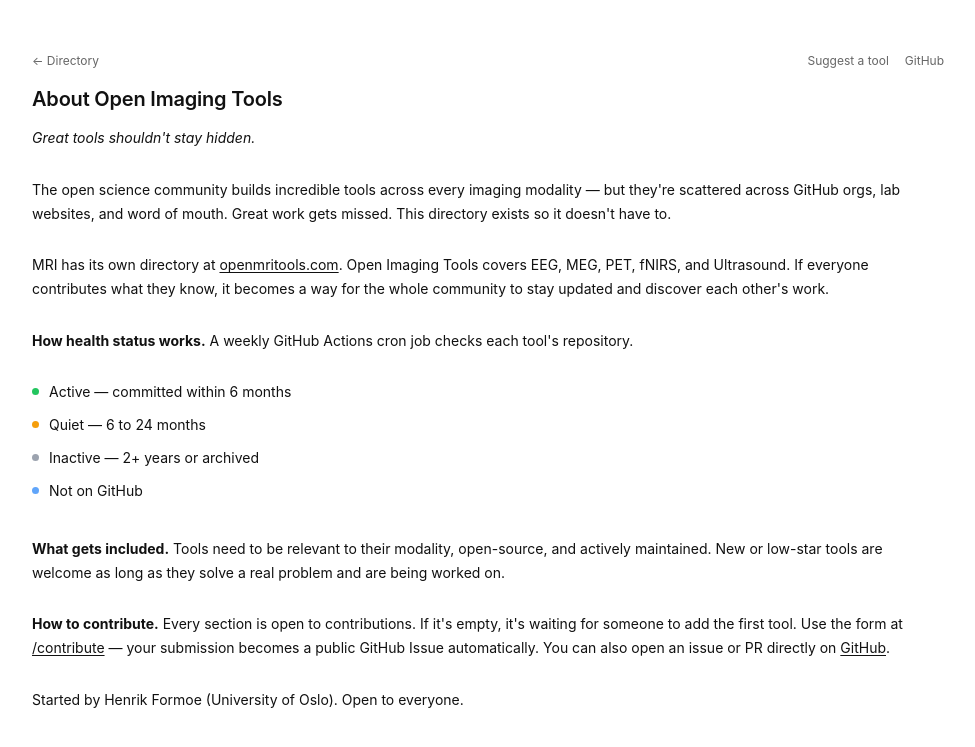
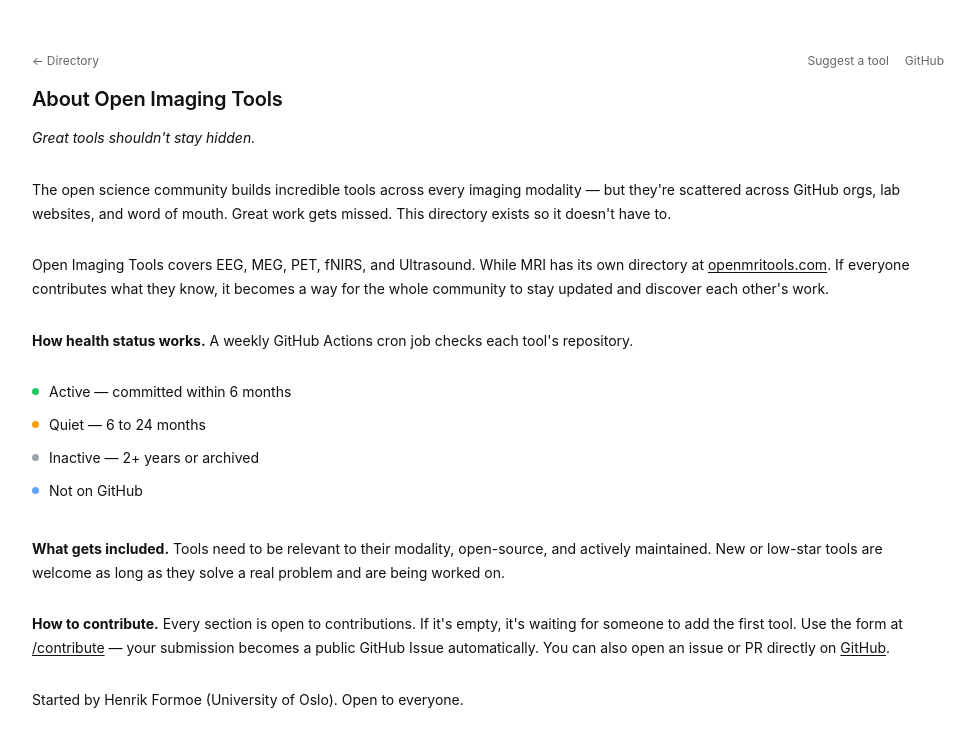
Before and after one commit to openimagingtools/openimagingtools.github.io, a Jekyll site: the page built from about.html, in a window 1280 px wide. Shown: the top 747 px of the page, without its empty margins (152-1127 px from the left). Built offline with Jekyll 4.4.1, drawn with Linux system fonts in a browser that asks for light colours.

Commit message:
Remove tool name placeholder; fix about page paragraph order

```diff
--- a/about.html
+++ b/about.html
@@ -22,7 +22,7 @@
 
   <p>The open science community builds incredible tools across every imaging modality — but they're scattered across GitHub orgs, lab websites, and word of mouth. Great work gets missed. This directory exists so it doesn't have to.</p>
 
-  <p>MRI has its own directory at <a href="https://openmritools.com" target="_blank" rel="noopener noreferrer">openmritools.com</a>. Open Imaging Tools covers EEG, MEG, PET, fNIRS, and Ultrasound. If everyone contributes what they know, it becomes a way for the whole community to stay updated and discover each other's work.</p>
+  <p>Open Imaging Tools covers EEG, MEG, PET, fNIRS, and Ultrasound. While MRI has its own directory at <a href="https://openmritools.com" target="_blank" rel="noopener noreferrer">openmritools.com</a>. If everyone contributes what they know, it becomes a way for the whole community to stay updated and discover each other's work.</p>
 
   <p><strong>How health status works.</strong> A weekly GitHub Actions cron job checks each tool's repository.</p>
   <ul class="health-legend">
--- a/contribute.html
+++ b/contribute.html
@@ -51,7 +51,7 @@
 
     <div class="field">
       <label for="tool-name">Tool name</label>
-      <input id="tool-name" type="text" name="tool_name" required autocomplete="off" placeholder="e.g. MNE-Python">
+      <input id="tool-name" type="text" name="tool_name" required autocomplete="off">
       <div id="tool-hint" class="tool-hint"></div>
     </div>
 
```
